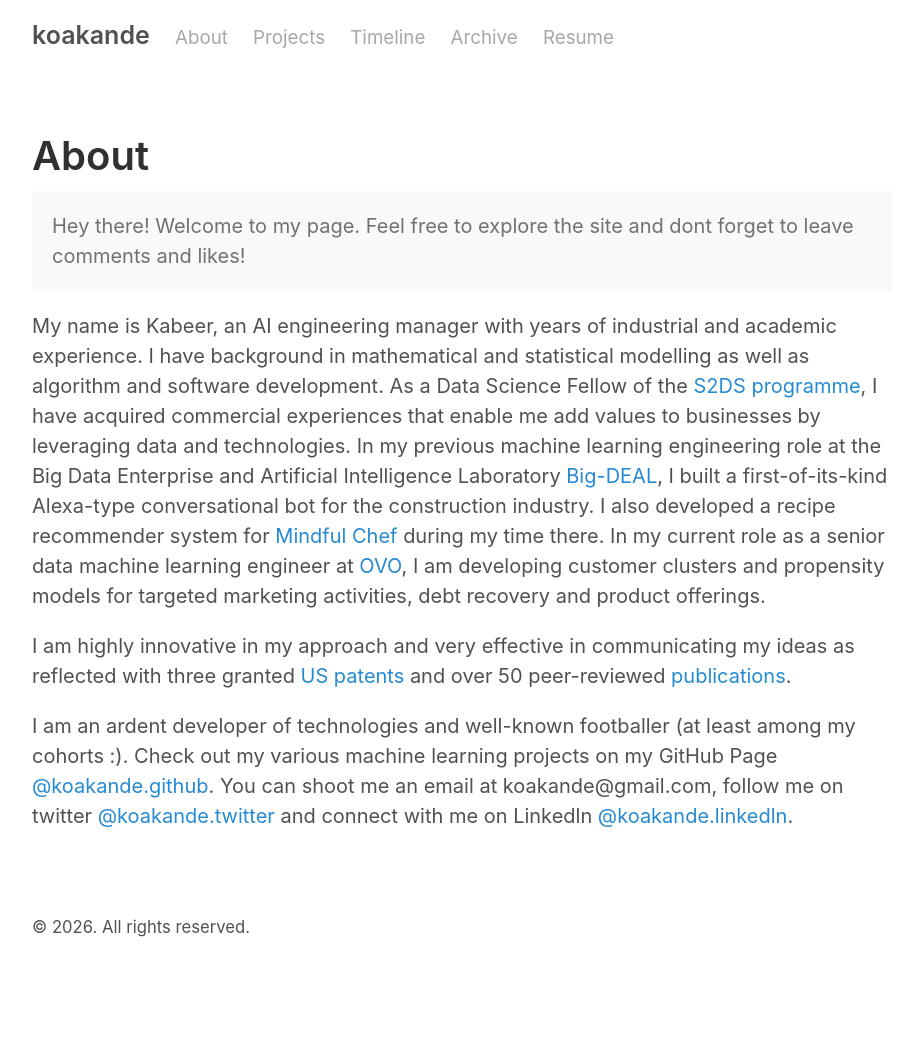
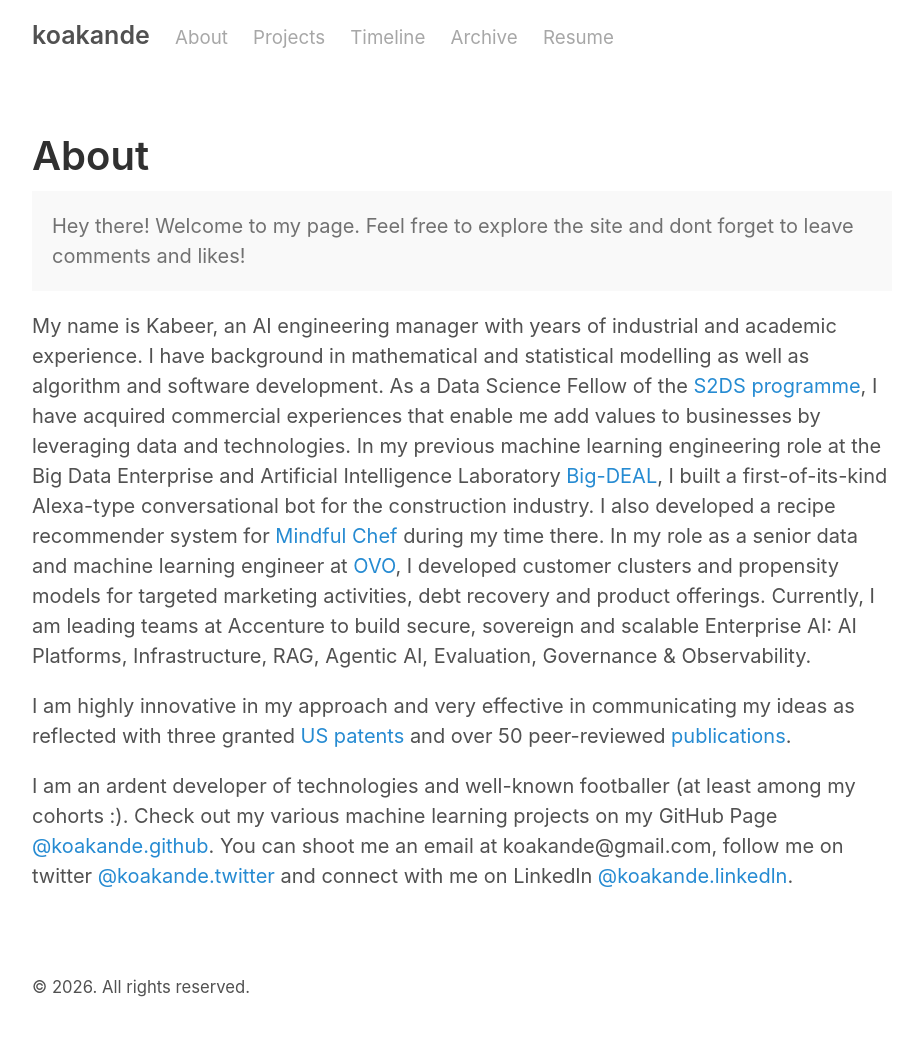
Before and after one commit to kbakande/kbakande.github.io, a Jekyll site: the page built from about.md, in a window 1280 px wide. Shown: the whole page, without its empty margins (178-1095 px from the left). Built offline with Jekyll 4.4.1, drawn with Linux system fonts in a browser that asks for light colours; before the commit the page ends 981 px from its top, so only the background shows below that.

Commit message:
adds about section

```diff
--- a/about.md
+++ b/about.md
@@ -7,7 +7,7 @@ title: About
   Hey there! Welcome to my page. Feel free to explore the site and dont forget to leave comments and likes!
 </p>
 
-My name is Kabeer, an AI engineering manager with years of industrial and academic experience. I have background in mathematical and statistical modelling as well as algorithm and software development. As a Data Science Fellow of the [S2DS programme](http://www.s2ds.org/), I have acquired commercial experiences that enable me add values to businesses by leveraging data and technologies. In my previous machine learning engineering role at the Big Data Enterprise and Artificial Intelligence Laboratory [Big-DEAL](https://www1.uwe.ac.uk/bl/research/big-deal.aspx), I built a first-of-its-kind Alexa-type conversational bot for the construction industry. I also developed a recipe recommender system for [Mindful Chef](https://www.mindfulchef.com/) during my time there. In my current role as a senior data machine learning engineer at [OVO](https://www.ovoenergy.com/), I am developing customer clusters and propensity models for targeted marketing activities, debt recovery and product offerings.
+My name is Kabeer, an AI engineering manager with years of industrial and academic experience. I have background in mathematical and statistical modelling as well as algorithm and software development. As a Data Science Fellow of the [S2DS programme](http://www.s2ds.org/), I have acquired commercial experiences that enable me add values to businesses by leveraging data and technologies. In my previous machine learning engineering role at the Big Data Enterprise and Artificial Intelligence Laboratory [Big-DEAL](https://www1.uwe.ac.uk/bl/research/big-deal.aspx), I built a first-of-its-kind Alexa-type conversational bot for the construction industry. I also developed a recipe recommender system for [Mindful Chef](https://www.mindfulchef.com/) during my time there. In my role as a senior data and machine learning engineer at [OVO](https://www.ovoenergy.com/), I developed customer clusters and propensity models for targeted marketing activities, debt recovery and product offerings. Currently, I am leading teams at Accenture to build secure, sovereign and scalable Enterprise AI: AI Platforms, Infrastructure, RAG, Agentic AI, Evaluation, Governance & Observability.
 
 I am highly innovative in my approach and very effective in communicating my ideas as reflected with three granted [US patents](https://uspto.report/company/Akande-Kabiru) and over 50 peer-reviewed [publications](https://scholar.google.co.uk/citations?user=PiWvuqYAAAAJ&hl=en).
 
```
